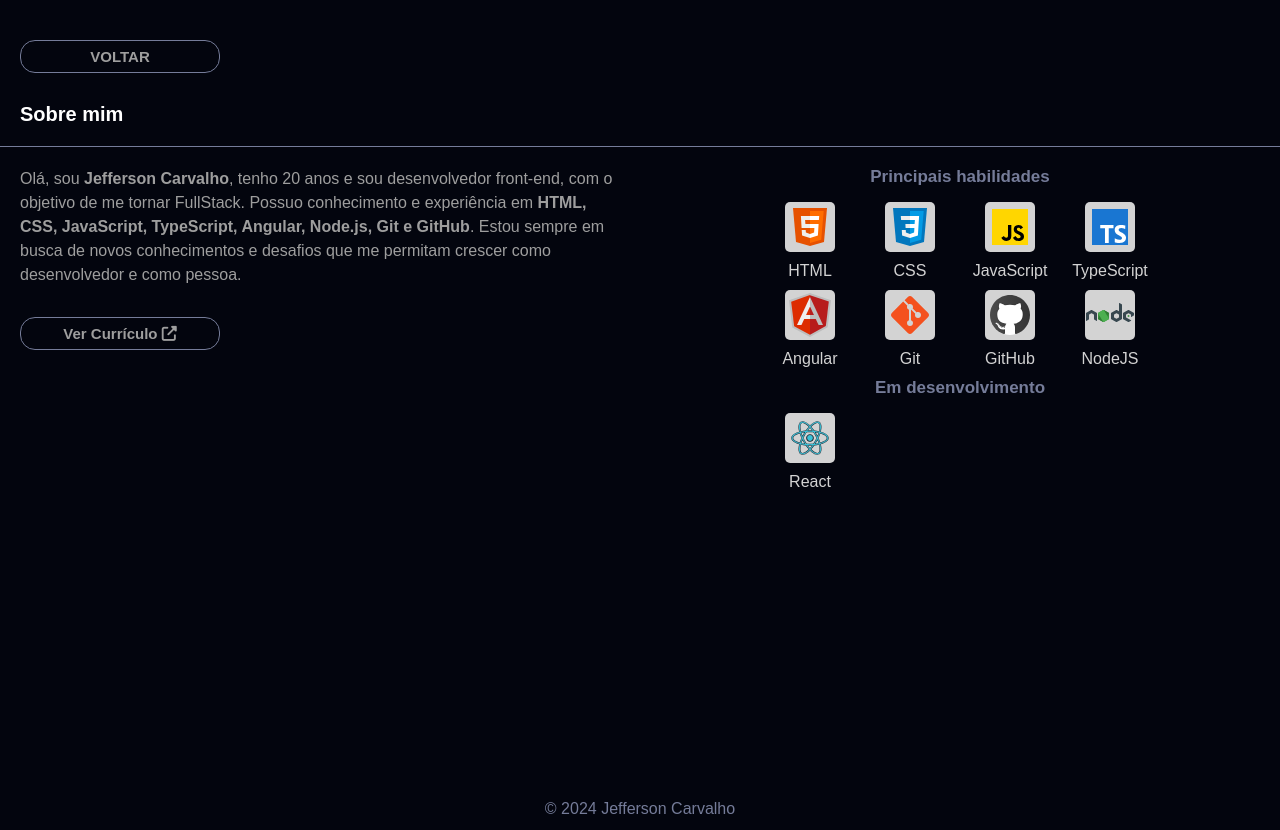
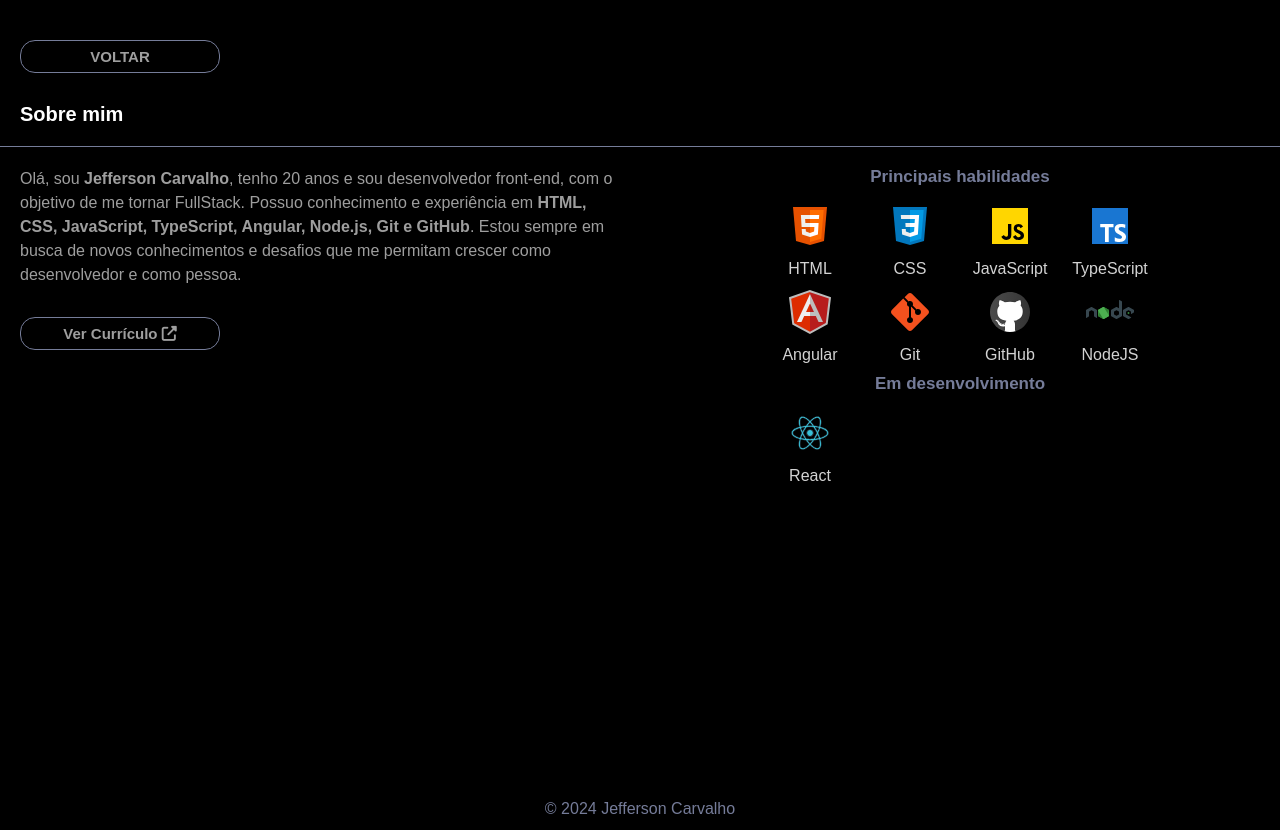
Before and after one commit to jeffersonmatias/angular-portfolio, an Angular app: page /about in a window 1280 px wide. Built offline with nearby package versions, Linux system fonts and the light colour scheme.

Commit message:
updated layout to dark mode

```diff
--- a/src/app/components/footer/footer.component.css
+++ b/src/app/components/footer/footer.component.css
@@ -1,5 +1,5 @@
 footer{
-    background-color: var(--background1);
+    background-color: #000;
     color: var(--corFonte3);
     width: 100%;
     height: 30px;
--- a/src/app/components/project/project.component.css
+++ b/src/app/components/project/project.component.css
@@ -1,5 +1,6 @@
 .card_projetc {
-  border: 1px solid var(--corFonte3);
+  background-color: #090909;
+  border: transparent 1px solid;
   border-radius: 5px;
   width: 300px;
   height: 400px;
@@ -7,8 +8,13 @@
   flex-direction: column;
   align-items: center;
   text-align: center;
-  margin-bottom: 50px;
-  box-shadow: var(--background2) 0px 5px 15px;
+  margin-top: 30px;
+  transition: ease-in-out 0.2s;
+}
+
+.card_projetc:hover {
+  transform: scale(1.05);
+  border: 1px solid #fff;
 }
 
 .image {
@@ -22,7 +28,7 @@
   border-radius: 5px;
   width: 100%;
   height: 100%;
-  transition: all 0.5s;
+  transition: all 0.7s;
 }
 
 .image img:hover {
@@ -30,6 +36,7 @@
 }
 
 .title {
+  color: #f0f0f0;
   padding: 5px;
   width: 80%;
   height: 10%;
@@ -55,4 +62,10 @@
 
 .links a {
   margin: 5px;
+  background-color: var(--corFonte2);
+  color: #000;
 }
+
+.links > a:hover {
+  background-color: gray;
+}
--- a/src/app/pages/about/about.component.css
+++ b/src/app/pages/about/about.component.css
@@ -41,10 +41,6 @@
   display: flex;
   justify-content: center;
   align-items: center;
-  width: 50px;
-  height: 50px;
-  border-radius: 5px;
-  background-color: lightgray;
   transition: all 0.3s;
 }
 
--- a/src/app/pages/projects/projects.component.css
+++ b/src/app/pages/projects/projects.component.css
@@ -2,11 +2,10 @@ select {
   padding: 10px;
   border-radius: 10px;
   color: aliceblue;
-  background-color: var(--background1);
+  background-color: #000;
   height: 50px;
   margin: 0 20px  20px  20px;
   font-weight: bold;
-
 }
 
 .card{
--- a/src/styles.css
+++ b/src/styles.css
@@ -20,7 +20,7 @@ body {
   transition: 0.3s ease-out;
   overflow-x: hidden;
   overscroll-behavior: none;
-  background-color: var(--background1);
+  background-color: #000;
 }
 
 .container {
@@ -45,14 +45,15 @@ h2 {
 
 a {
   text-decoration: none;
+  background-color: #000;
+  color: var(--corFonte2);
+  transition: ease-in-out 0.2s;
 }
 
 .link_button {
   font-weight: bold;
   font-size: 15px;
   margin: 10px 0;
-  text-decoration: none;
-  color: var(--corFonte2);
   border: var(--corFonte3) 1px solid;
   border-radius: 15px;
   padding: 7px;
@@ -65,7 +66,6 @@ a {
   text-align: center;
   text-decoration: none;
   font-size: 15px;
-  color: var(--corFonte2);
   border: var(--corFonte3) 1px solid;
   border-radius: 15px;
   padding: 7px;
@@ -77,7 +77,7 @@ a {
 }
 
 a:hover {
-  background-color: #282a35;
+  color: #fff;
 }
 
 ::-webkit-scrollbar {
```
